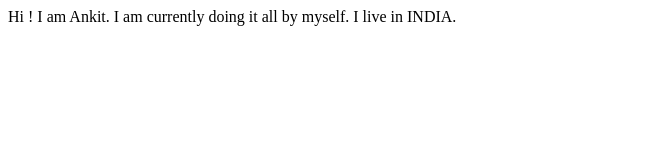
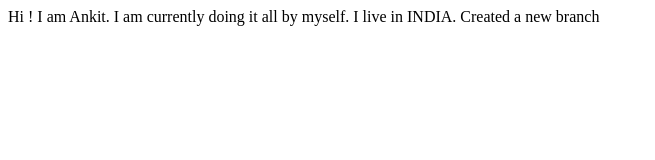
Before and after one commit to iankitdev/studentsite-test, a plain HTML site: page index.html in a window 1280 px wide. Shown: the whole page, without its empty margins (0-655 px from the left). Drawn offline with Linux system fonts and the light colour scheme.

Commit message:
refactor: text update

```diff
--- a/index.html
+++ b/index.html
@@ -10,5 +10,7 @@
     Hi ! I am Ankit.
     I am currently doing it all by myself.
     I live in INDIA.
+
+    Created a new branch
 </body>
 </html>
```
